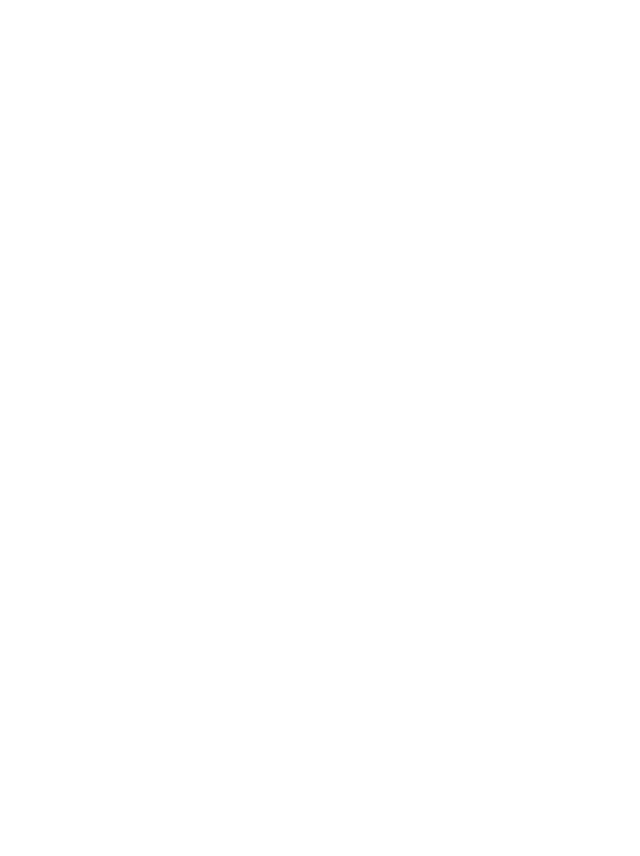
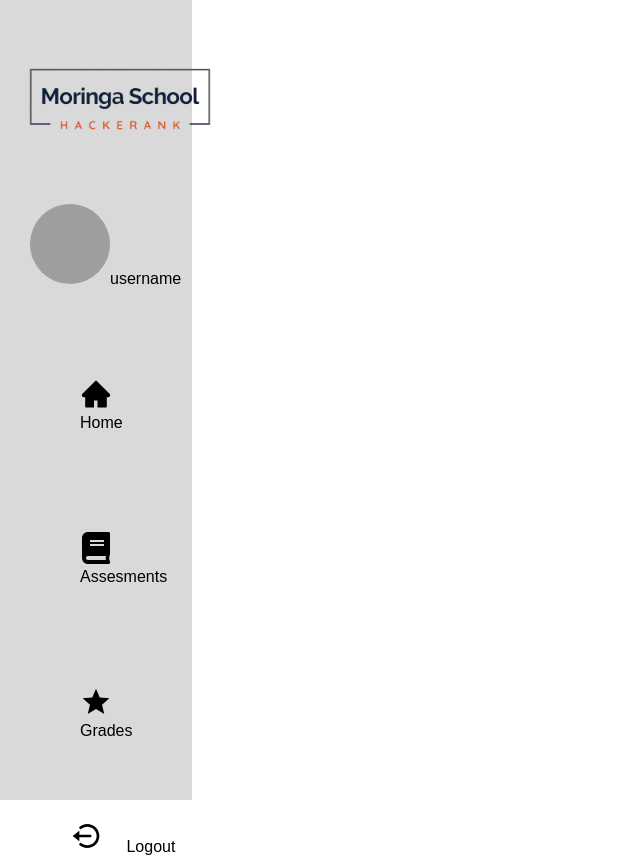
Before and after one commit to TheEmerald001/Moringa-Hackerank, a React (Create React App) app in the folder client/: page /assesments in a window 1280 px wide. Before the commit this address had no page. Shown: the whole page, without its empty margins (0-640 px from the left). Before the commit the page ends 800 px from the top, so only its background shows below. Built offline with nearby package versions, Linux system fonts and the light colour scheme; grey boxes are pictures that could not be loaded.

Commit message:
Addded sidebar with assesment page and CSS folder

```diff
--- a/client/package.json
+++ b/client/package.json
@@ -15,6 +15,7 @@
     "@mui/material": "^5.10.10",
     "@mui/styled-engine-sc": "^5.10.6",
     "@mui/x-data-grid": "^5.17.7",
+    "@radix-ui/react-avatar": "^1.0.1",
     "@reduxjs/toolkit": "^1.8.6",
     "@testing-library/jest-dom": "^5.13.0",
     "@testing-library/react": "^11.2.7",
@@ -22,10 +23,12 @@
     "axios": "^1.1.3",
     "react": "^17.0.2",
     "react-dom": "^17.0.2",
+    "react-icons": "^4.6.0",
     "react-redux": "^8.0.4",
     "react-router-dom": "^6.4.2",
     "react-scripts": "4.0.3",
     "redux-persist": "^6.0.0",
+    "sass": "^1.55.0",
     "styled-components": "^5.3.6",
     "web-vitals": "^1.1.2"
   },
--- /dev/null
+++ b/client/src/CSS/_sidebar.scss
@@ -0,0 +1,52 @@
+.side-nav{
+    height: 100vh;
+    width: 15vw;
+    background-color: #D9D9D9;
+    display: flex;
+    flex-direction: column;
+    .myLogo{
+        img{
+            height: 200px;
+            padding-top: 0px;
+            padding-left: 20px;
+        }
+    }
+    .prof{
+
+        padding-left: 30px;
+        .tESTING{
+            height: 80px;
+            width: 80px;
+            border-radius: 50%;
+        }
+    }
+    .icon-container{
+        margin-top: 40px;
+        display: flex;
+        flex-direction: column;
+        padding-left: 30px;
+        .iCon{
+            padding: 50px;
+            &:hover{
+                margin-left: 0.9rem;
+                color: white;
+            }
+        }
+        .iCON{
+            font-size: 2em;
+            margin-right: 20px;
+        }
+    }
+    .logof{
+        margin-top: 30px;
+        padding-left: 70px;
+        &:hover{
+            margin-left: 0.9rem;
+            color: #EA501A;
+        }
+        .iCON{
+            font-size: 2em;
+            margin-right: 20px;
+        }
+    }
+}
--- a/client/src/components/App.js
+++ b/client/src/components/App.js
@@ -1,4 +1,5 @@
 import { BrowserRouter as Router, Route, Routes } from "react-router-dom";
+import Assesments from "../pages/Assesments";
 import Home from "../pages/Home";
 
 function App() {
@@ -8,6 +9,10 @@
         <Route path="/">
           <Route index element={<Home />} />
         </Route>
+        <Route path="/assesments">
+          <Route index element={<Assesments />} />
+        </Route>
+
       </Routes>
     </Router>
   );
--- /dev/null
+++ b/client/src/components/Sidebar.js
@@ -0,0 +1,38 @@
+import React from 'react'
+import sidebar from '../CSS/_sidebar.scss'
+import image from '../assests/images/hackerlogo.png'
+import { Avatar, AvatarFallback, AvatarImage } from "@radix-ui/react-avatar";
+import { AiFillHome } from 'react-icons/ai';
+import { FaBook } from 'react-icons/fa';
+import { MdGrade } from 'react-icons/md';
+import { BiLogOutCircle } from 'react-icons/bi';
+
+
+function Sidebar() {
+  return (
+    <div className="side-nav">
+      <div className="myLogo">
+        <img src={image} alt="wewe" />
+      </div>
+      <div className="prof">
+        <Avatar>
+          <AvatarImage
+            src="https://images.unsplash.com/photo-1492633423870-43d1cd2775eb?&w=128&h=128&dpr=2&q=80"
+            alt="Colm Tuite"
+            className="tESTING"
+          />
+          <AvatarFallback delayMs={600}>CT</AvatarFallback>
+        </Avatar>
+        <span>username</span>
+      </div>
+      <div className="icon-container">
+        <div className='iCon'> <AiFillHome className='iCON'/> <span>Home</span></div>
+        <div className='iCon'> <FaBook className='iCON'/> <span>Assesments</span></div>
+        <div className='iCon'> <MdGrade className='iCON'/> <span>Grades</span></div>
+      </div>
+      <div className='logof'> <BiLogOutCircle className='iCON'/> <span>Logout</span></div>
+    </div>
+  );
+}
+
+export default Sidebar
--- /dev/null
+++ b/client/src/pages/Assesments.js
@@ -0,0 +1,12 @@
+import React from 'react'
+import Sidebar from '../components/Sidebar'
+
+function Assesments() {
+  return (
+    <div>
+        <Sidebar/>
+    </div>
+  )
+}
+
+export default Assesments
```
Also changed, not shown: client/src/components/Avatar.js (added, +42 -0 lines), 1 other file (tests, documents, lock files or other folders).
